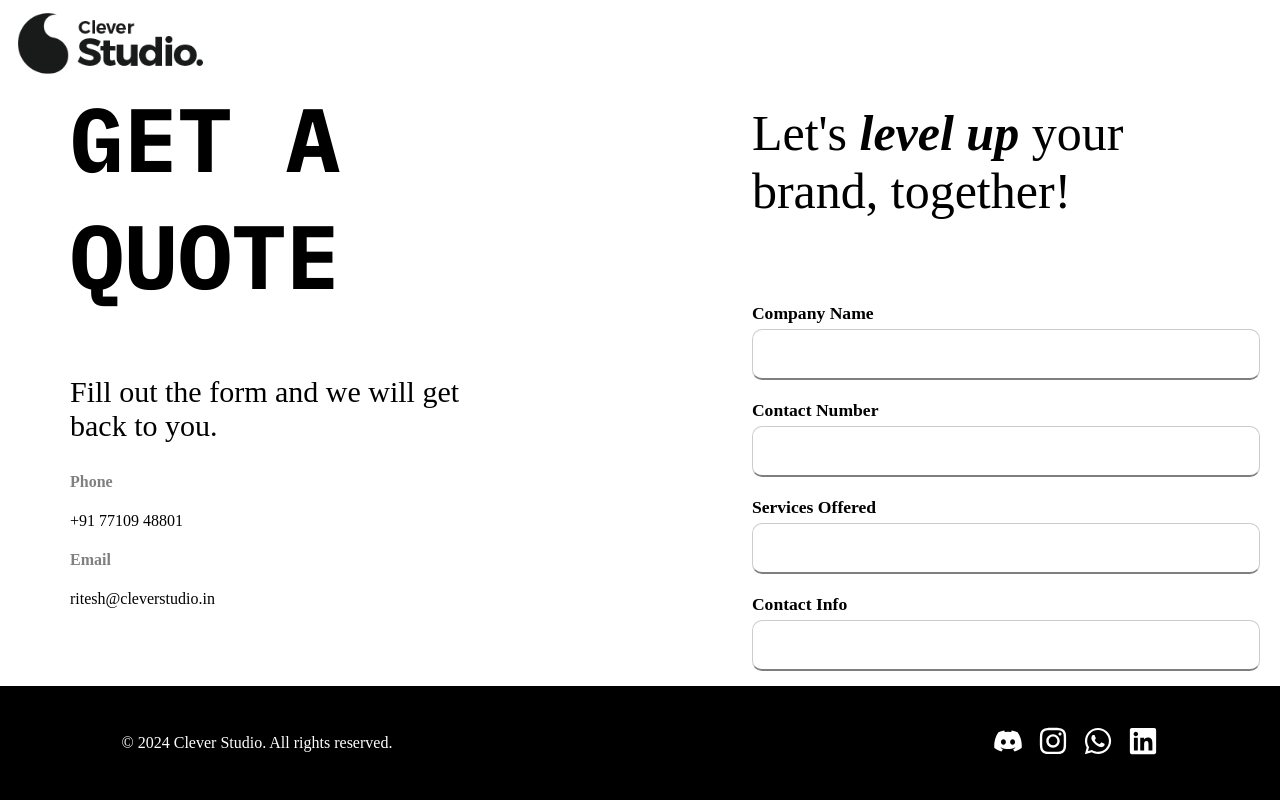
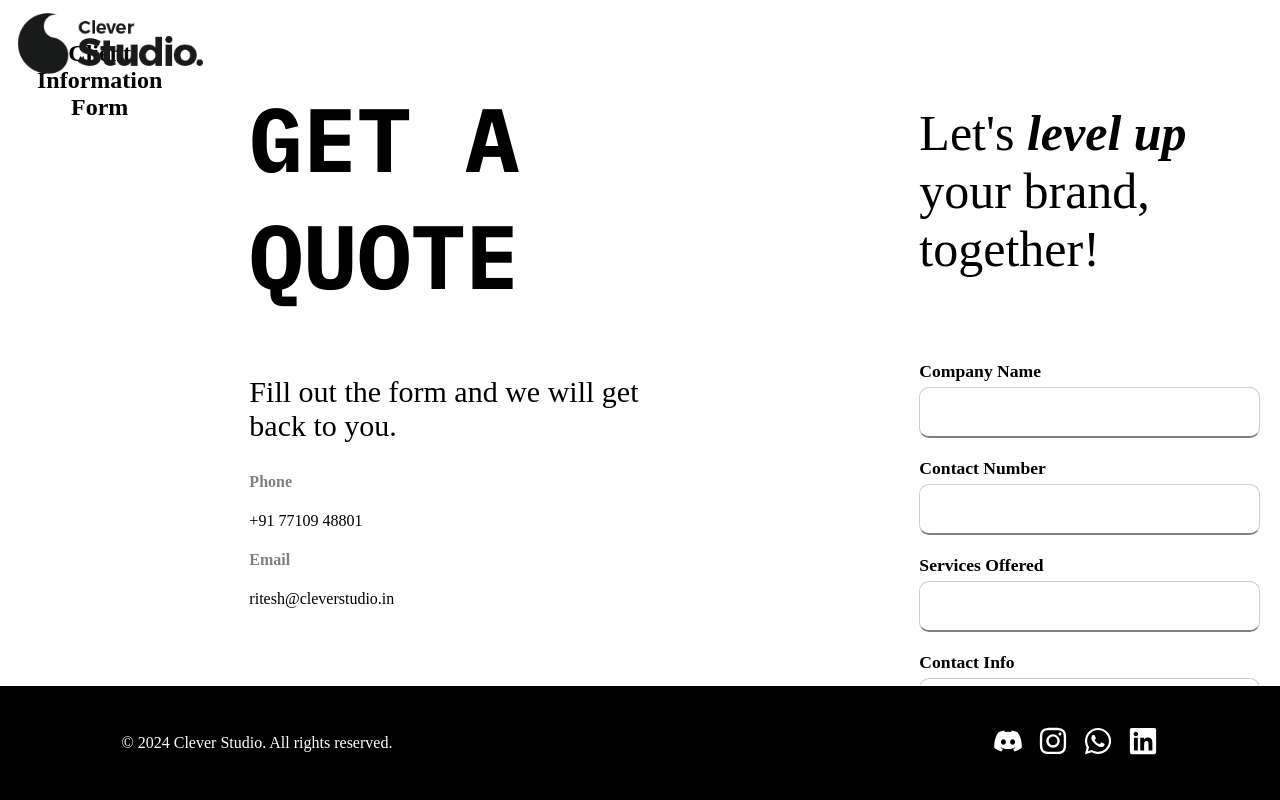
Before and after one commit to PranjaliBhardwaj/Company-Form, a React (Create React App) app: page / in a window 1280 px wide. Shown: the top 800 px of the page. Built offline with nearby package versions, Linux system fonts and the light colour scheme; a web font is replaced by a local one.

Commit message:
Update Form.js

```diff
--- a/src/components/Form.js
+++ b/src/components/Form.js
@@ -19,7 +19,6 @@ const Form = () => {
     driveLink: '',
   });
 
-
   const [errors, setErrors] = useState({
     companyName: false,
     contactNumber: false,
@@ -36,7 +35,6 @@ const Form = () => {
     additionalInfo: false,
     driveLink: false,
   });
-
 
   const [currentStep, setCurrentStep] = useState(1);
 
@@ -70,7 +68,6 @@ const Form = () => {
   const validateStep = () => {
     let newErrors = {};
     let hasErrors = false;
-
 
     const fieldsToValidate = {
       1: ['companyName', 'contactNumber', 'servicesOffered', 'contactInfo'],
@@ -112,11 +109,15 @@ const Form = () => {
 
   return (
     <form onSubmit={handleSubmit} className="form-container">
+      <h2 className="form-heading">Client Information Form</h2>
       <div className="Box1">
-        <h1 className="headi"><b>
-          <span>GET A</span><br></br>
+        <h1 className="headi">
+          <b>
+            <span>GET A</span>
+            <br />
             <span>QUOTE</span>
-          </b></h1>
+          </b>
+        </h1>
         <h3 className="fill">Fill out the form and we will get back to you.</h3>
         <h4>Phone</h4>
         <p>+91 77109 48801</p>
@@ -126,8 +127,9 @@ const Form = () => {
       <div className="Box2">
         {currentStep === 1 && (
           <>
-      <h5 className="headtw">Let's <i><b>level up</b></i> your brand, together!</h5>
-          {}
+            <h5 className="headtw">
+              Let's <i><b>level up</b></i> your brand, together!
+            </h5>
             <div className="form-group">
               <label className="form-label">
                 Company Name {errors.companyName && <span style={{ color: 'red' }}>*</span>}
@@ -140,8 +142,6 @@ const Form = () => {
                 className={`form-input ${errors.companyName ? 'error' : ''}`}
               />
             </div>
-
-          {}
             <div className="form-group">
               <label className="form-label">
                 Contact Number {errors.contactNumber && <span style={{ color: 'red' }}>*</span>}
@@ -154,8 +154,6 @@ const Form = () => {
                 className={`form-input ${errors.contactNumber ? 'error' : ''}`}
               />
             </div>
-
-          {}
             <div className="form-group">
               <label className="form-label">
                 Services Offered {errors.servicesOffered && <span style={{ color: 'red' }}>*</span>}
@@ -168,8 +166,6 @@ const Form = () => {
                 className={`form-input ${errors.servicesOffered ? 'error' : ''}`}
               />
             </div>
-
-          {}
             <div className="form-group">
               <label className="form-label">
                 Contact Info {errors.contactInfo && <span style={{ color: 'red' }}>*</span>}
@@ -182,7 +178,6 @@ const Form = () => {
                 className={`form-input ${errors.contactInfo ? 'error' : ''}`}
               />
             </div>
-
             <div className="button-groupsa">
               <button type="button" onClick={nextStep} className="form-buttonsa">
                 Next
@@ -193,8 +188,6 @@ const Form = () => {
 
         {currentStep === 2 && (
           <>
-
-          {}
             <div className="form-group">
               <label className="form-label">
                 Portfolio {errors.portfolio && <span style={{ color: 'red' }}>*</span>}
@@ -207,8 +200,6 @@ const Form = () => {
                 className={`form-input ${errors.portfolio ? 'error' : ''}`}
               />
             </div>
-
-          {}
             <div className="form-group">
               <label className="form-label">
                 Work Summary {errors.workSummary && <span style={{ color: 'red' }}>*</span>}
@@ -221,8 +212,6 @@ const Form = () => {
                 className={`form-input ${errors.workSummary ? 'error' : ''}`}
               />
             </div>
-
-          {}
             <div className="form-group">
               <label className="form-label">
                 Website Overview {errors.websiteOverview && <span style={{ color: 'red' }}>*</span>}
@@ -235,8 +224,6 @@ const Form = () => {
                 className={`form-input ${errors.websiteOverview ? 'error' : ''}`}
               />
             </div>
-
-          {}
             <div className="form-group">
               <label className="form-label">
                 Testimonials {errors.testimonials && <span style={{ color: 'red' }}>*</span>}
@@ -249,7 +236,6 @@ const Form = () => {
                 className={`form-input ${errors.testimonials ? 'error' : ''}`}
               />
             </div>
-
             <div className="button-group">
               <button type="button" onClick={prevStep} className="form-button">
                 Back
@@ -263,8 +249,6 @@ const Form = () => {
 
         {currentStep === 3 && (
           <>
-
-          {}
             <div className="form-group">
               <label className="form-label">
                 Achievements {errors.achievements && <span style={{ color: 'red' }}>*</span>}
@@ -277,8 +261,6 @@ const Form = () => {
                 className={`form-input ${errors.achievements ? 'error' : ''}`}
               />
             </div>
-
-          {}
             <div className="form-group">
               <label className="form-label">
                 Clients {errors.clients && <span style={{ color: 'red' }}>*</span>}
@@ -291,8 +273,6 @@ const Form = () => {
                 className={`form-input ${errors.clients ? 'error' : ''}`}
               />
             </div>
-
-          {}
             <div className="form-group">
               <label className="form-label">
                 Team Info {errors.teamInfo && <span style={{ color: 'red' }}>*</span>}
@@ -305,8 +285,6 @@ const Form = () => {
                 className={`form-input ${errors.teamInfo ? 'error' : ''}`}
               />
             </div>
-
-          {}
             <div className="form-group">
               <label className="form-label">
                 Images {errors.images && <span style={{ color: 'red' }}>*</span>}
@@ -318,7 +296,6 @@ const Form = () => {
                 className={`form-input ${errors.images ? 'error' : ''}`}
               />
             </div>
-
             <div className="button-group">
               <button type="button" onClick={prevStep} className="form-button">
                 Back
@@ -333,8 +310,6 @@ const Form = () => {
         {currentStep === 4 && (
           <>
             <h2>Step 4: Additional Information</h2>
-
-          {}
             <div className="form-group">
               <label className="form-label">
                 Additional Information {errors.additionalInfo && <span style={{ color: 'red' }}>*</span>}
@@ -347,8 +322,6 @@ const Form = () => {
                 className={`form-input ${errors.additionalInfo ? 'error' : ''}`}
               />
             </div>
-
-          {}
             <div className="form-group">
               <label className="form-label">
                 Drive Link {errors.driveLink && <span style={{ color: 'red' }}>*</span>}
@@ -361,7 +334,6 @@ const Form = () => {
                 className={`form-input ${errors.driveLink ? 'error' : ''}`}
               />
             </div>
-
             <div className="button-group">
               <button type="button" onClick={prevStep} className="form-button">
                 Back
```
Lines whose indentation alone changed are shown as unchanged.
